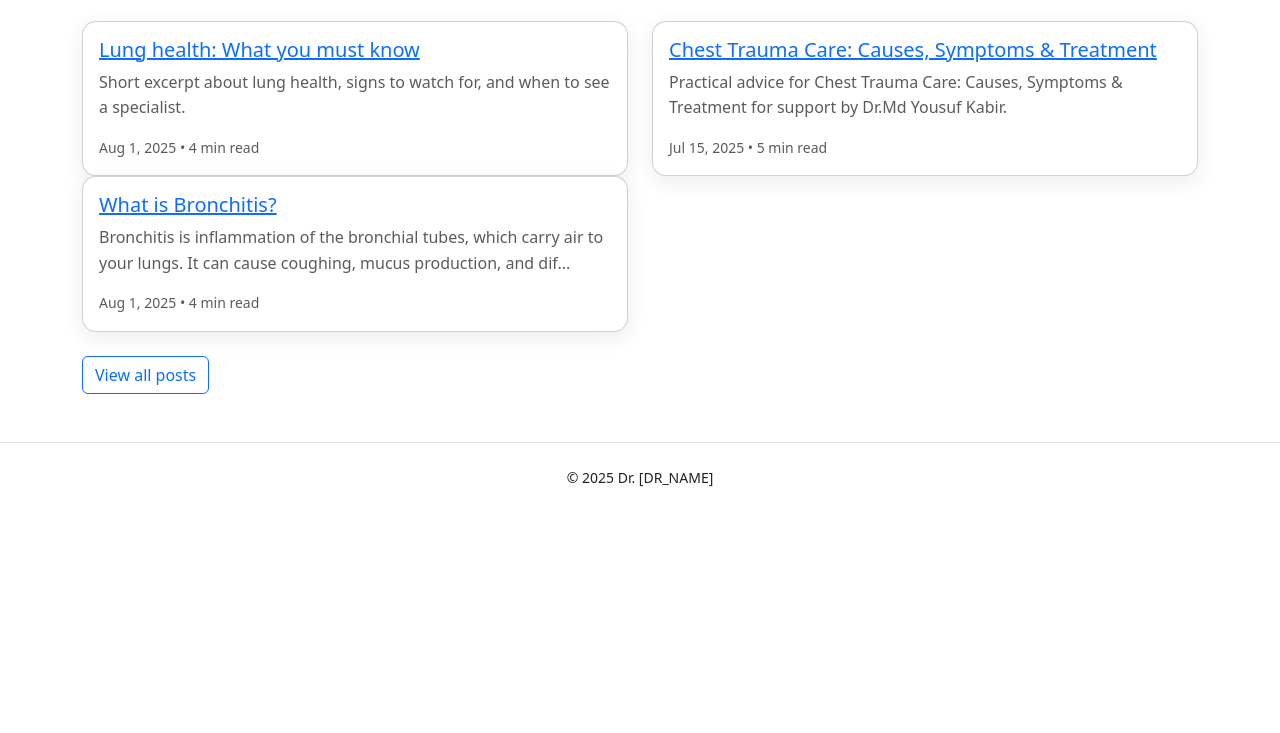
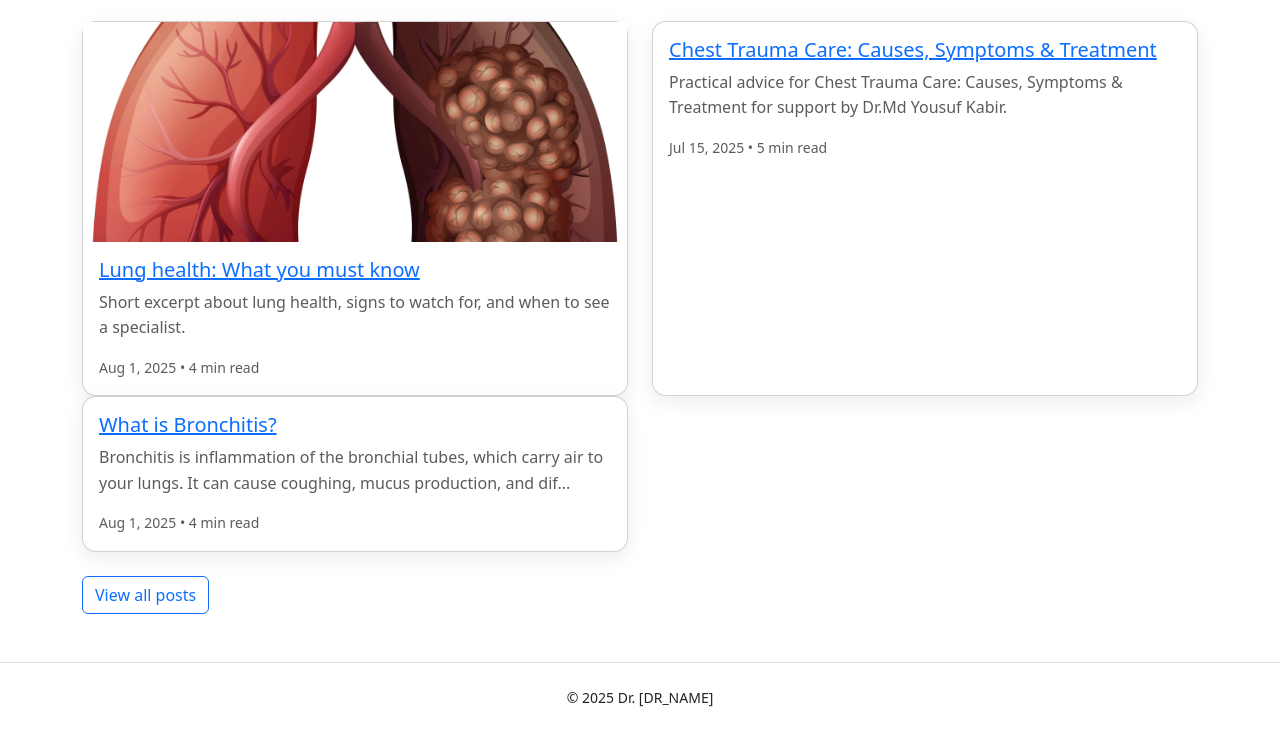
Before and after one commit to shakib75alhasam-code/yousuf_website, a plain HTML site: page yousuf kabir website/blog.html in a window 1280 px wide. Shown: the part 143-876 px from the top of the page. Before the commit the page ends 800 px from the top, so only its background shows below. Drawn offline with nearby package versions, Linux system fonts and the light colour scheme.

Commit message:
Update blog.html

```diff
--- a/yousuf kabir website/blog.html
+++ b/yousuf kabir website/blog.html
@@ -7,7 +7,7 @@
   <meta charset="utf-8" />
   <meta name="viewport" content="width=device-width, initial-scale=1" />
   <title>Blog — Health Education | Dr. Md. Yousuf Kabir</title>
-  <meta name="description" content="Health awareness articles by Dr. [DR_NAME] — lung health, smoking cessation, chest trauma awareness." />
+  <meta name="description" content="Health awareness articles by Dr. Md.Yousuf Kabir — lung health, smoking cessation, chest trauma awareness." />
   <link rel="canonical" href="https://yourdomain.vercel.app/blog.html" />
   <link href="https://cdn.jsdelivr.net/npm/bootstrap@5.3.2/dist/css/bootstrap.min.css" rel="stylesheet">
   <link rel="stylesheet" href="/style.css">
@@ -26,6 +26,7 @@
       <div class="row g-4">
         <div class="col-md-6">
           <article class="card h-100">
+               <img src="assets\images\lung cancer.jpg" class="card-img-top" alt="lung cancer.jpg">
             <div class="card-body">
               <h5><a href="blog\lung-health.html">Lung health: What you must know</a></h5>
               <p class="text-muted">Short excerpt about lung health, signs to watch for, and when to see a specialist.</p>
```
